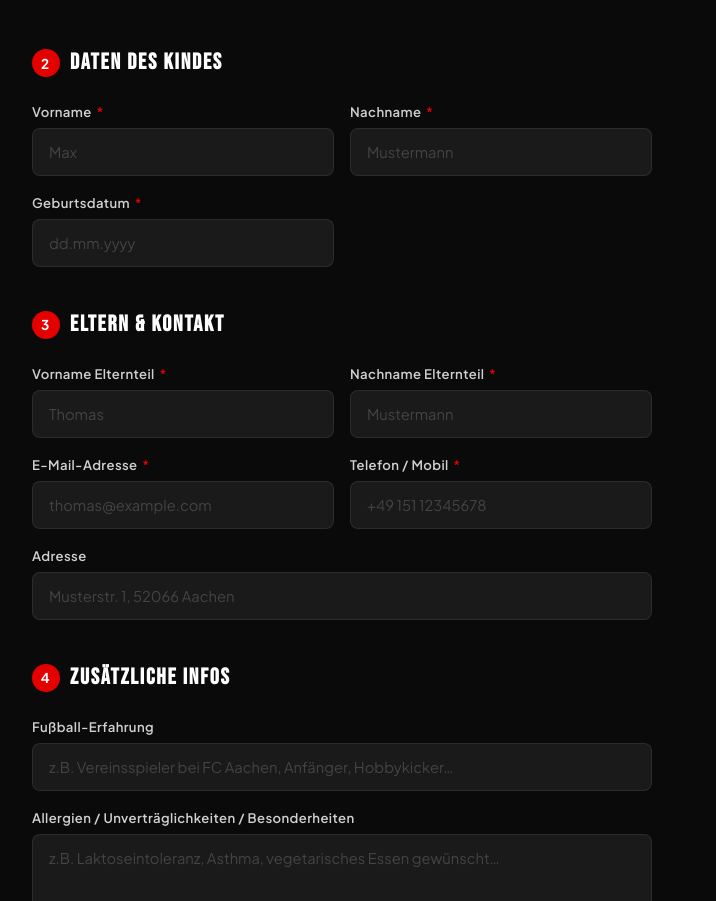
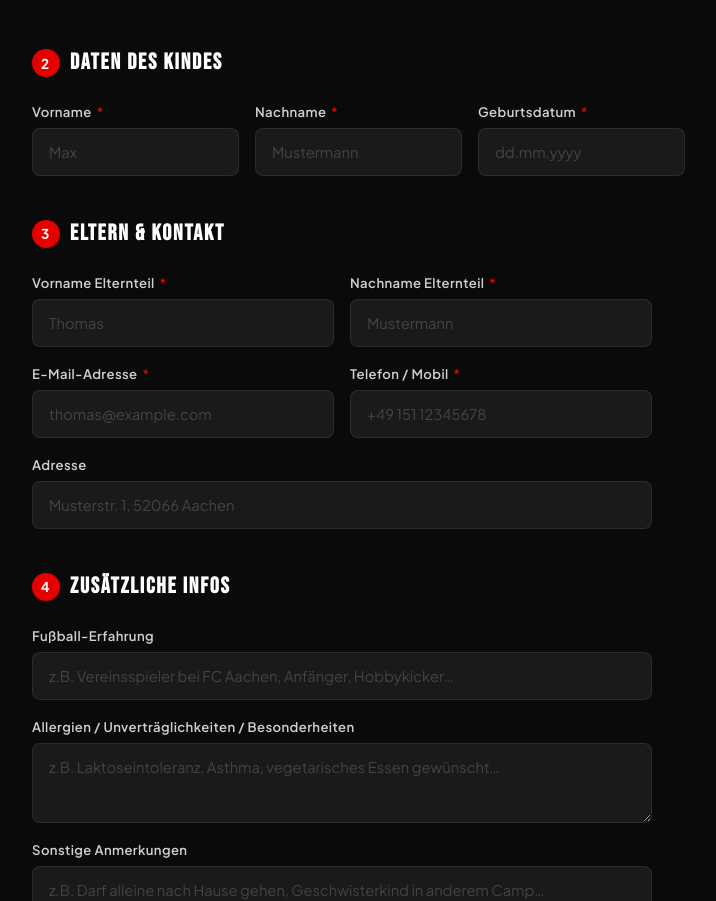
Before and after one commit to aixtraweb/talentexperte.de, a plain HTML site: page anmeldung.html in a window 1280 px wide. Shown: the part 815-1716 px from the top of the page, without its empty margins (128-844 px from the left). Drawn offline with nearby package versions, Linux system fonts and the light colour scheme; no server answers.

Commit message:
UI: Vorname, Nachname, Geburtsdatum in einer Zeile

```diff
--- a/anmeldung.html
+++ b/anmeldung.html
@@ -287,7 +287,7 @@
   <form id="registrationForm" novalidate>
   <div class="form-section form-reveal" id="stepSection2">
     <h2><span class="form-step-badge">2</span> Daten des Kindes</h2>
-    <div class="form-grid">
+    <div class="form-grid form-grid-3">
       <div class="field">
         <label>Vorname <span class="req">*</span></label>
         <input type="text" id="vorname" name="vorname" placeholder="Max" required>
--- a/css/anmeldung.css
+++ b/css/anmeldung.css
@@ -59,7 +59,9 @@ img{max-width:100%;display:block}a{color:inherit;text-decoration:none}button{fon
 .form-section h2{font-family:var(--font-display);font-size:1.4rem;letter-spacing:.08em;margin-bottom:20px;display:flex;align-items:center;gap:10px}
 .form-section h2::before{content:'';width:24px;height:2px;background:var(--red)}
 .form-grid{display:grid;grid-template-columns:1fr 1fr;gap:16px}
-@media(max-width:560px){.form-grid{grid-template-columns:1fr}}
+.form-grid-3{grid-template-columns:1fr 1fr 1fr}
+@media(max-width:900px){.form-grid-3{grid-template-columns:1fr 1fr}}
+@media(max-width:560px){.form-grid{grid-template-columns:1fr}.form-grid-3{grid-template-columns:1fr}}
 .form-full{grid-column:1/-1}
 .field{display:flex;flex-direction:column;gap:6px}
 .field label{font-size:.82rem;font-weight:600;color:var(--gray-300);letter-spacing:.03em}
```
